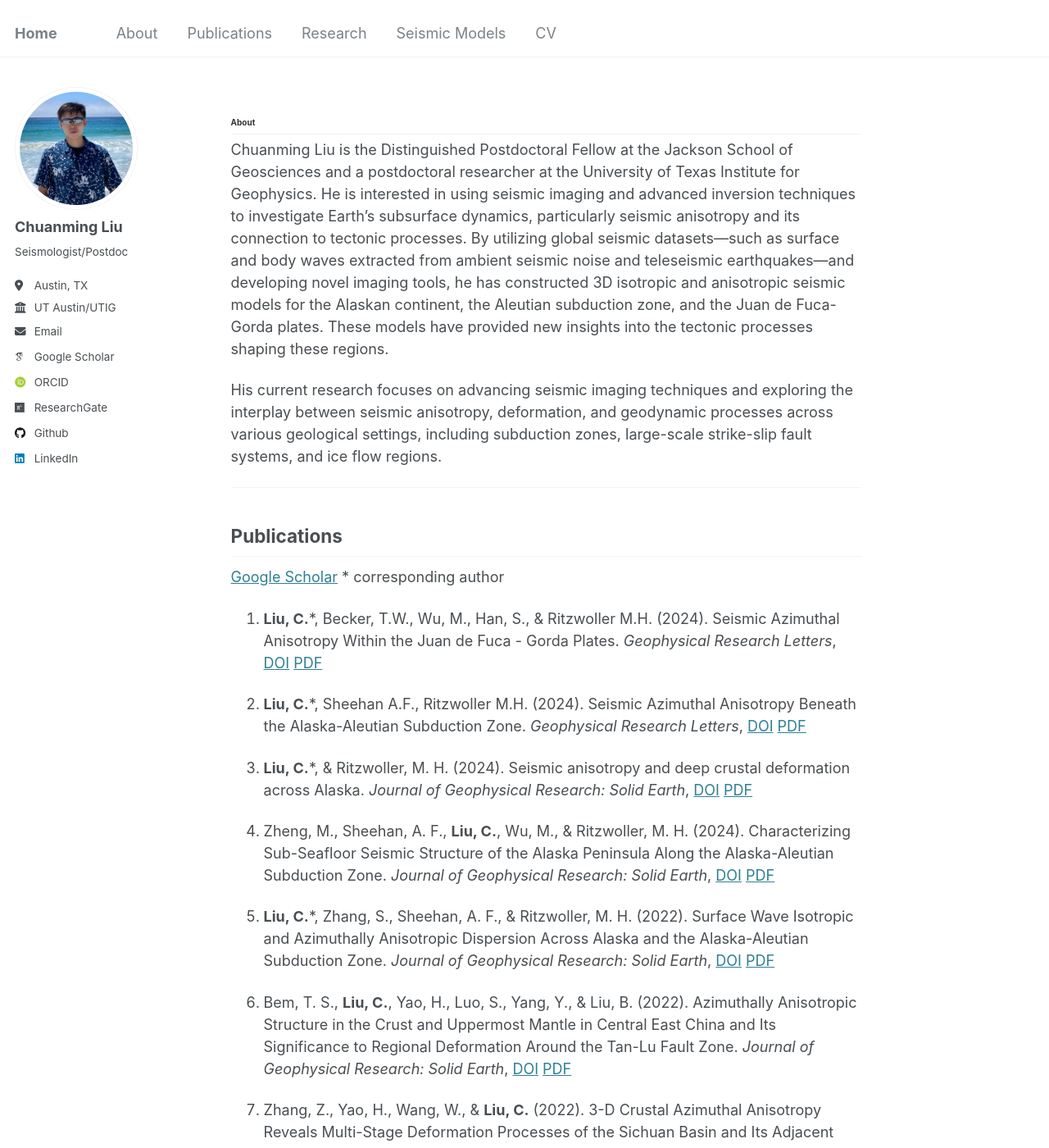
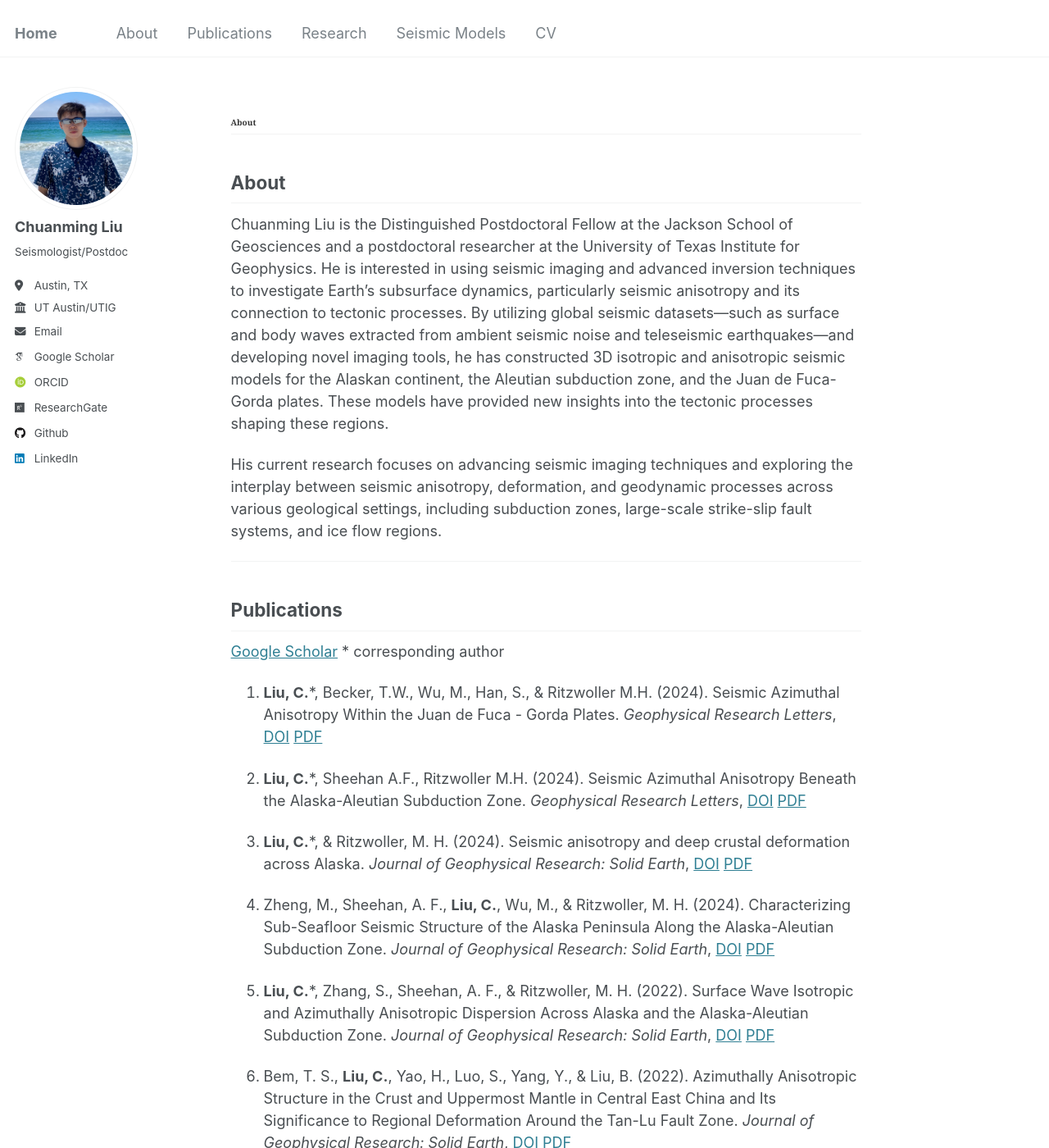
Before and after one commit to Chuanming-Liu/Chuanming-Liu.github.io, a Jekyll site: the page built from _pages/about.md, in a window 1280 px wide and 1400 px high. Shown: the whole window at 82% size. Built offline with Jekyll 4.4.1, drawn with Linux system fonts in a browser that asks for light colours; some web fonts are replaced.

Commit message:
Changed font for About section

```diff
--- a/_pages/about.md
+++ b/_pages/about.md
@@ -6,6 +6,7 @@ redirect_from:
   - /about/
   - /about.html
 ---
+## <span id="about">About</span>
 
 ## About
 
--- a/assets/css/main.scss
+++ b/assets/css/main.scss
@@ -55,8 +55,10 @@
 // }
 
 #about {
-  font-size: 1.25em !important; /* Adjust paragraph text size */
-  // line-height: 1.6; /* Improve readability */
+  font-family: "Georgia", serif; /* Change to your preferred font */
+  font-size: 0.8em; /* Adjust font size */
+  line-height: 1.8; /* Improve readability */
+  color: #333; /* Optional: Adjust text color */
 }
 
 #about, #about p {
```
